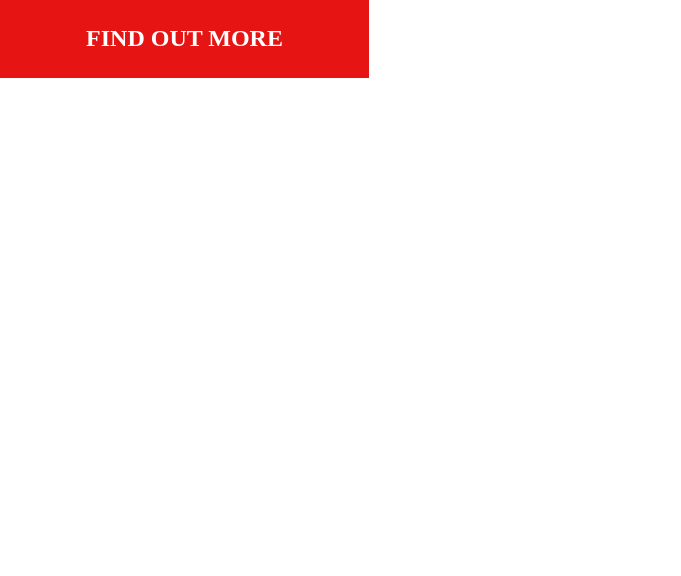
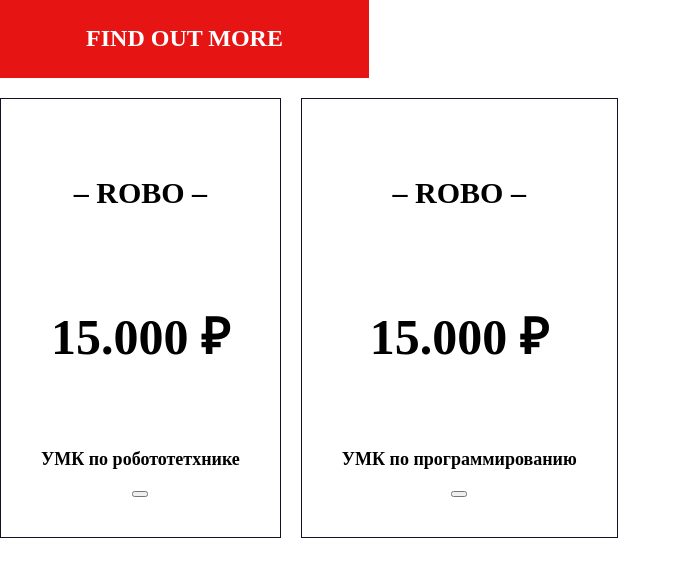
Before and after one commit to ElKarabino/reactHW, a React (Create React App) app in the folder react-hw/: page / in a window 1280 px wide. Shown: the top 576 px of the page, without its empty margins (0-681 px from the left). Built offline with nearby package versions, Linux system fonts and the light colour scheme.

Commit message:
feat: add 39.2 px

```diff
--- a/react-hw/src/App.js
+++ b/react-hw/src/App.js
@@ -1,11 +1,16 @@
 import logo from './logo.svg';
 import './App.css';
 import { Button } from './components/Button';
+import { Card } from './components/Card';
 
 function App() {
   return (
     <div>
       <Button buttonText="Find Out More"/>
+      <div style={{display:"flex", gap:"20px"}}>
+        <Card price="15.000 ₽" school="УМК по робототетхнике "/ >
+        <Card price="15.000 ₽" school="УМК по программированию "/ >
+      </div>
     </div>
   );
 }
--- /dev/null
+++ b/react-hw/src/components/Card.jsx
@@ -0,0 +1,12 @@
+import "./Card.scss";
+
+export const Card = (props) => {
+    return (
+        <div className="card">
+            <h3 className="card_title">– ROBO –</h3>
+            <p className="card_price">{props.price}</p>
+            <p className="card_school">{props.school}</p>
+            <button className="card_button"></button>
+        </div>
+    )
+}
--- /dev/null
+++ b/react-hw/src/components/Card.scss
@@ -0,0 +1,28 @@
+.card {
+    display: flex;
+    flex-direction: column;
+    justify-content: center;
+    align-items: center;
+    border: 1px solid #141024;
+    margin-top: 20px;
+    padding: 40px;
+}
+
+.card_title {
+        font-family: Jost serif;
+        font-weight: 600;
+        font-size: 30px;
+        line-height: 160%;
+    }
+.card_price {
+        font-family: Jost serif;
+        font-weight: 600;
+        font-size: 50px;
+        line-height: 160%;
+}
+.card_school {
+        font-family: Jost serif;
+        font-weight: 600;
+        font-size: 18px;
+        line-height: 160%;
+}
```
